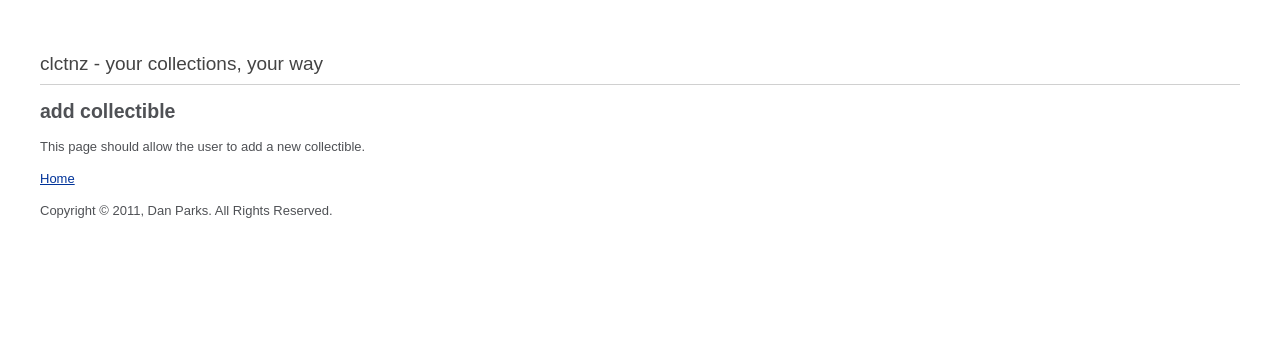
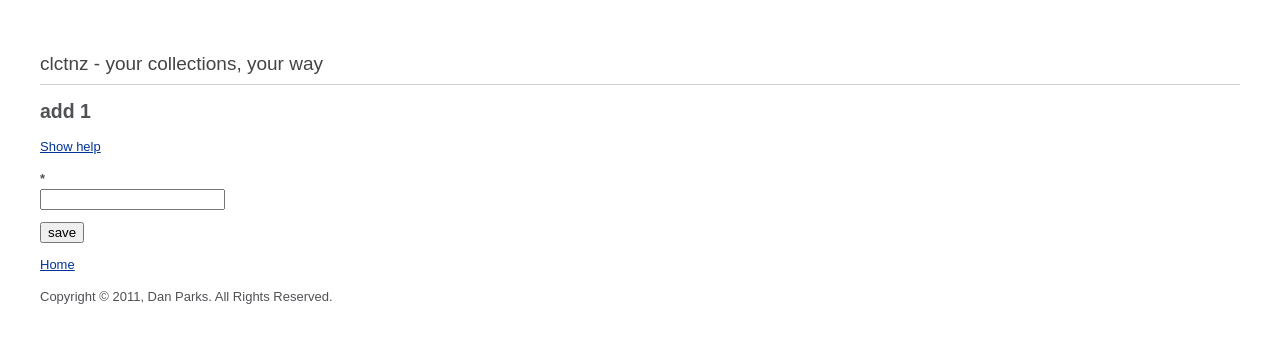
Before and after one commit to tapostrophemo/clctnz, a CodeIgniter app: page /collectible/add/1 in a window 1280 px wide. Shown: the top 343 px of the page. Run offline with CodeIgniter, Linux system fonts and the light colour scheme; data that the repository does not hold is empty.

Commit message:
generates form based on collectible definition

```diff
--- a/app/controllers/collectible.php
+++ b/app/controllers/collectible.php
@@ -4,10 +4,16 @@ class Collectible extends CI_Controller
 {
   function define() {
     if (!$this->form_validation->run('collectible_define')) {
+      // TODO: more validation:
+      // - "id" is reserved name
+      // - must have unique attribute names
+      // - must have at least 1st attribute name
+      // - must have equal numbers of names/types
+      // - validate selected types are allowed
       $this->load->view('collectible/define');
     }
     else {
-      $tableName = strtolower($this->input->post('collectible_name'));
+      $tableName = preg_replace('/ /', '_', strtolower($this->input->post('collectible_name')));
       $names = $this->input->post('attribute_name');
       $types = $this->input->post('attribute_type');
       $fields = array();
@@ -27,8 +33,10 @@ class Collectible extends CI_Controller
     }
   }
 
-  function add() {
-    $this->load->view('collectible/add');
+  function add($collectible) {
+    // TODO: validate that $collectible has been defined
+    $fields = $this->db->field_data($collectible);
+    $this->load->view('collectible/add', array('collectible' => $collectible, 'fields' => $fields));
   }
 
   function edit() {
--- a/app/controllers/site.php
+++ b/app/controllers/site.php
@@ -3,6 +3,7 @@
 class Site extends CI_Controller
 {
   function index() {
-    $this->load->view('menu');
+    $tables = $this->db->list_tables();
+    $this->load->view('menu', array('collectibles' => $tables));
   }
 }
--- a/app/views/collectible/add.php
+++ b/app/views/collectible/add.php
@@ -1,7 +1,24 @@
 <?php $this->view("header"); ?>
 
-<h2>add collectible</h2>
+<h2>add <?=$collectible?></h2>
 
-<p>This page should allow the user to add a new collectible.</p>
+<div class="help">
+ <p>This page allows you to add a new collectible.</p>
+</div>
+
+<?=form_open("collectible/add/$collectible")?>
+
+<?=validation_errors()?>
+
+<?php foreach ($fields as $field): if ($field->name != 'id'): ?>
+<p>
+ <label><?=preg_replace('/_/', ' ', $field->name)?></label><br/>
+ <input type="text" name="<?=$field->name?>" <?=$field->type == 'int' ? 'size="9"' : '';?>/>
+</p>
+<?php endif; endforeach; ?>
+
+<input type="submit" value="save"/>
+
+</form>
 
 <?php $this->view("footer"); ?>
--- a/app/views/menu.php
+++ b/app/views/menu.php
@@ -4,7 +4,9 @@
 
 <ul>
  <li><a href="/collectible/define">Define collectible</a></li>
- <li><a href="/collectible/add">Add collectible</a></li>
+<?php foreach ($collectibles as $collectible): ?>
+ <li><a href="/collectible/add/<?=$collectible?>">Add <?=preg_replace('/_/', ' ', $collectible)?></a></li>
+<?php endforeach; ?>
  <li><a href="/collectible/edit">Edit (/view) collectible</a></li>
  <li><a href="/collectible/all">View all items in a collection</a></li>
 </ul>
```
